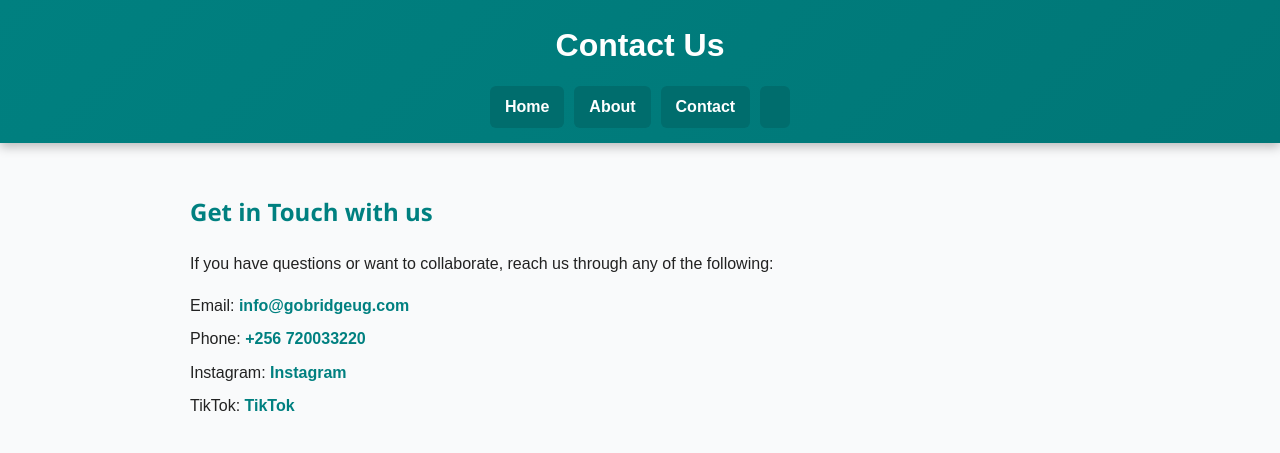
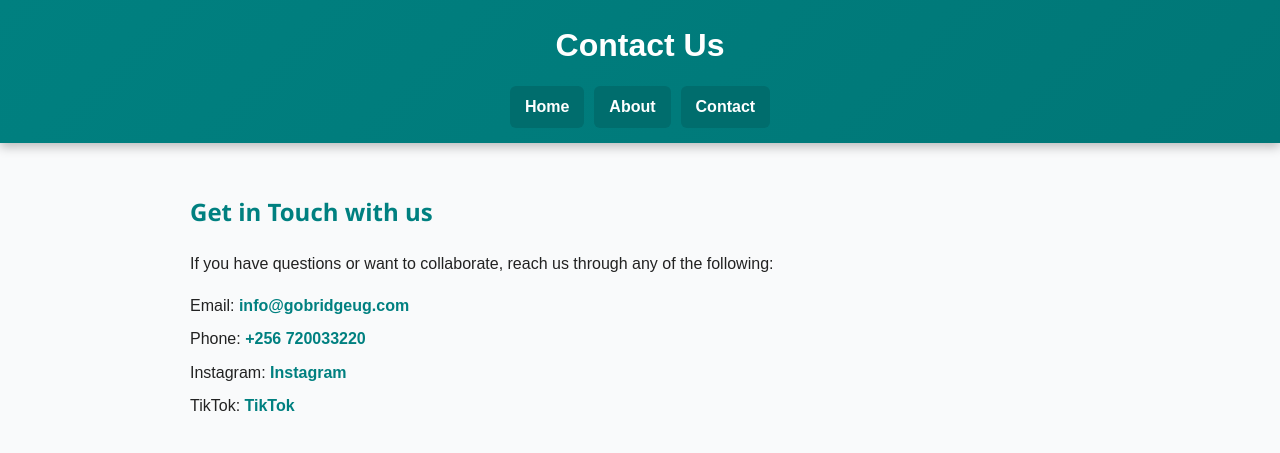
Before and after one commit to gobridgeug-pixel/Gobridge-ug, a plain HTML site: page contact.html in a window 1280 px wide. Shown: the top 453 px of the page. Drawn offline with Linux system fonts and the light colour scheme.

Commit message:
Update contact.html

```diff
--- a/contact.html
+++ b/contact.html
@@ -13,7 +13,7 @@
             <a href="index.html">Home</a>
             <a href="about.html">About</a>
             <a href="contact.html">Contact</a>
-            <a href=""></a>
+
 
         </nav>
 
```
